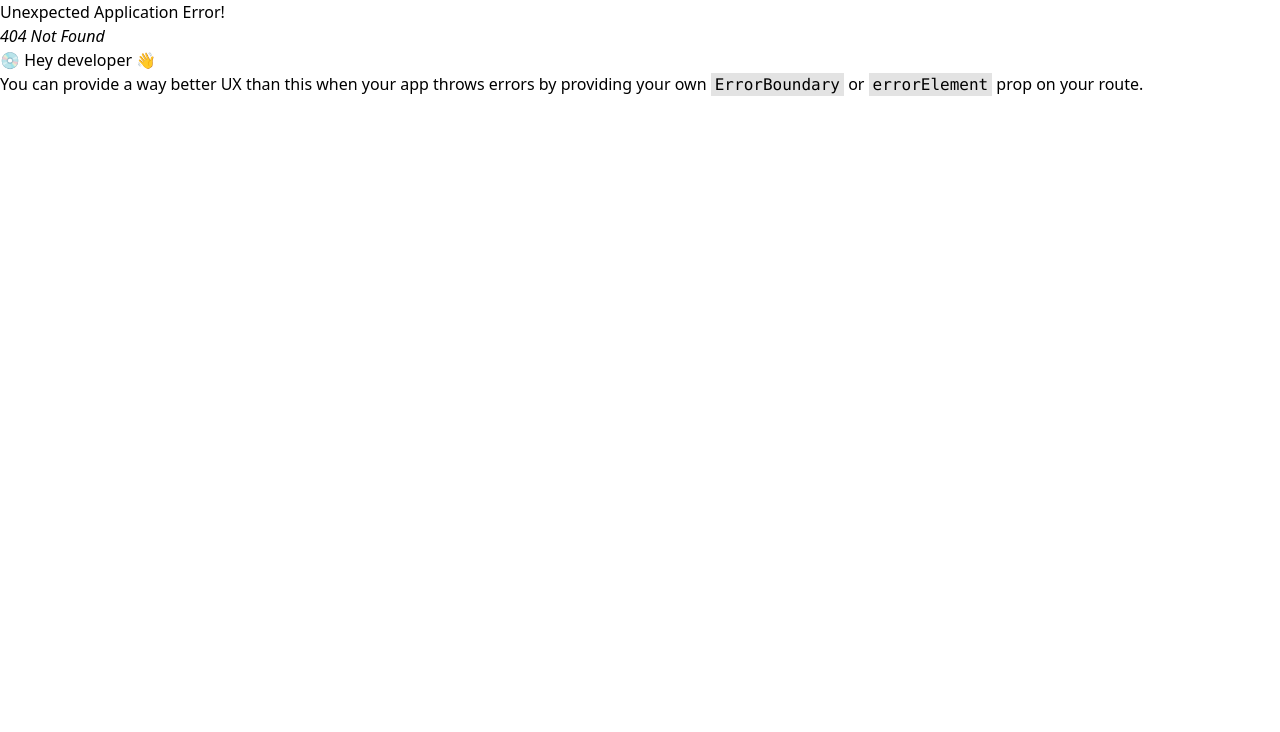
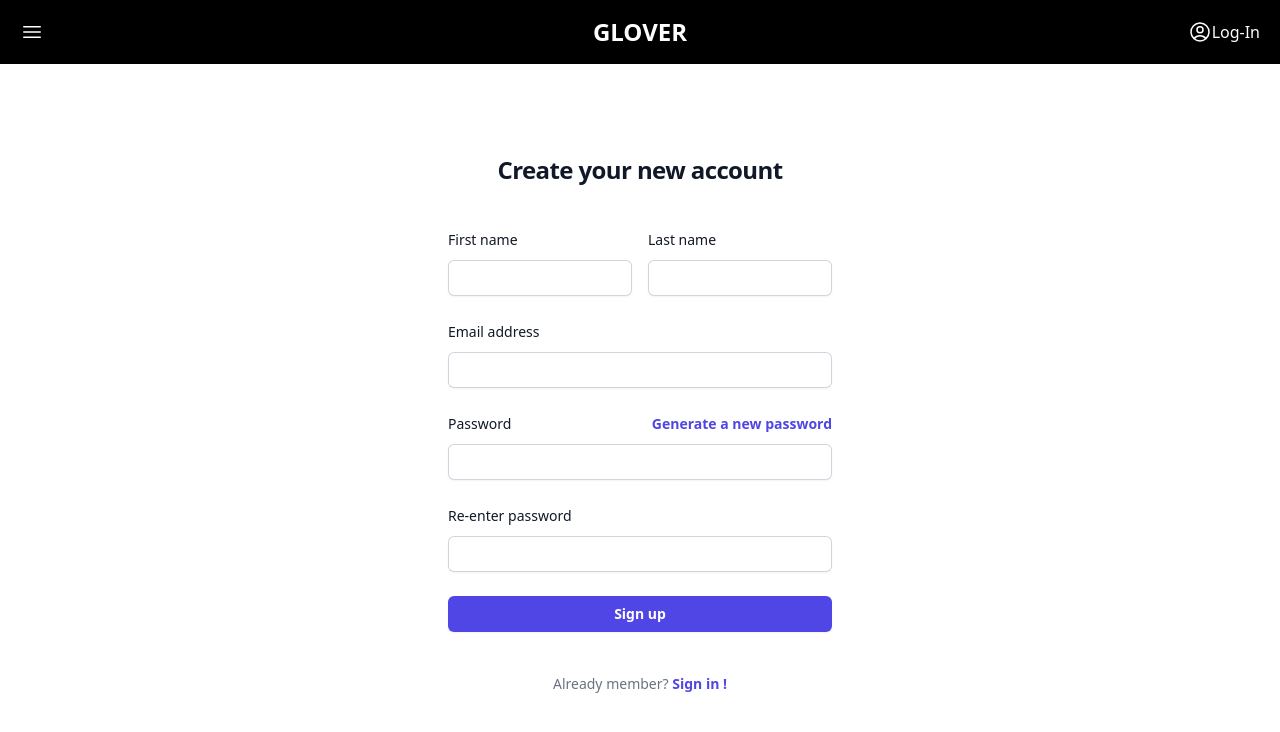
Before and after one commit to initum-fr/e-commerce, a React (Vite) app in the folder frontend/: page /register in a window 1280 px wide. Before the commit this address had no page. Shown: the top 732 px of the page. Built offline with nearby package versions, Linux system fonts and the light colour scheme; a web font is replaced by a local one.

Commit message:
feat: register page connected to the api

```diff
--- a/frontend/src/main.jsx
+++ b/frontend/src/main.jsx
@@ -14,6 +14,7 @@ import Home from './pages/Home';
 import Shop from './pages/Shop';
 import Root from './routes/root';
 import Login from './pages/Login';
+import Register from './pages/Register';
 
 const router = createBrowserRouter(
   createRoutesFromElements(
@@ -25,6 +26,7 @@ const router = createBrowserRouter(
       <Route path="home" element={<Home />} />
       <Route path="shop" element={<Shop />} />
       <Route path="login" element={<Login />} />
+      <Route path="register" element={<Register />} />
     </Route>
   )
 );
--- /dev/null
+++ b/frontend/src/pages/Register/index.jsx
@@ -0,0 +1,171 @@
+import axios from "axios";
+import { useState } from "react";
+import { Link, useNavigate } from "react-router-dom";
+
+export default function Register() {
+    const [password, setPassword] = useState('');
+    const [repassword, setRepassword] = useState('');
+    const navigate = useNavigate();
+    const onRegister = (event) => {
+        event.preventDefault();
+        const formData = new FormData(event.target);
+        const userData = Object.fromEntries(formData);
+        axios.post('http://localhost:8000/auth/register', userData)
+            .then((response) => {
+                if (response.status == 201) {
+                    navigate('/login', { replace: true });
+                }
+            })
+            .catch((err) => {
+                switch (err.response.status) {
+                    case 400:
+                        document.getElementById('alert-span').innerHTML = `<p class="text-center text-red-500 text-xs font-bold">All fields are required!</p>`;
+                        break;
+                    case 409:
+                        document.getElementById('alert-span').innerHTML = `<p class="text-center text-red-500 text-xs font-bold">User already exists!</p>`;
+                        break;
+                    default:
+                        document.getElementById('alert-span').innerHTML = `<p class="text-center text-red-500 text-xs font-bold">An error occurred. Please try again later.</p>`;
+                        break;
+                }
+            });
+    }
+    const genPassword = (event) => {
+        event.preventDefault();
+        const generatedPassword = `${Math.random().toString(36).slice(-8)}-${Math.random().toString(36).slice(-8)}-${Math.random().toString(36).slice(-8)}`;
+        document.getElementById('password').type = 'text';
+        document.getElementById('repassword').type = 'text';
+        setPassword(generatedPassword)
+        setRepassword(generatedPassword)
+    }
+    return (
+        <>
+            <div className="flex min-h-full flex-1 flex-col justify-center px-6 py-12 lg:px-8">
+                <div className="sm:mx-auto sm:w-full sm:max-w-sm">
+                    {/* <img
+                        className="mx-auto h-10 w-auto"
+                        src="https://tailwindui.com/img/logos/mark.svg?color=indigo&shade=600"
+                        alt="Your Company"
+                    /> */}
+                    <h2 className="mt-10 text-center text-2xl font-bold leading-9 tracking-tight text-gray-900">
+                        Create your new account
+                    </h2>
+                </div>
+
+                <div className="mt-10 sm:mx-auto sm:w-full sm:max-w-sm">
+                    <form className="space-y-6" action="#" method="POST" onSubmit={e => onRegister(e)}>
+                        <div className="flex flex-row gap-4">
+                            <div>
+                                <label htmlFor="fistname" className="block text-sm font-medium leading-6 text-gray-900">
+                                    First name
+                                </label>
+                                <div className="mt-2">
+                                    <input
+                                        id="firstname"
+                                        name="firstname"
+                                        type="text"
+                                        autoComplete="firstname"
+                                        required
+                                        className="block w-full rounded-md border-0 py-1.5 px-3 text-gray-900 shadow-sm ring-1 ring-inset ring-gray-300 placeholder:text-gray-400 focus:ring-2 focus:ring-inset focus:ring-indigo-600 sm:text-sm sm:leading-6"
+                                    />
+                                </div>
+                            </div>
+                            <div>
+                                <label htmlFor="lastname" className="block text-sm font-medium leading-6 text-gray-900">
+                                    Last name
+                                </label>
+                                <div className="mt-2">
+                                    <input
+                                        id="lastname"
+                                        name="lastname"
+                                        type="text"
+                                        autoComplete="lastname"
+                                        required
+                                        className="block w-full rounded-md border-0 py-1.5 px-3 text-gray-900 shadow-sm ring-1 ring-inset ring-gray-300 placeholder:text-gray-400 focus:ring-2 focus:ring-inset focus:ring-indigo-600 sm:text-sm sm:leading-6"
+                                    />
+                                </div>
+                            </div>
+                        </div>
+                        <div>
+                            <label htmlFor="email" className="block text-sm font-medium leading-6 text-gray-900">
+                                Email address
+                            </label>
+                            <div className="mt-2">
+                                <input
+                                    id="email"
+                                    name="email"
+                                    type="email"
+                                    autoComplete="email"
+                                    required
+                                    className="block w-full rounded-md border-0 py-1.5 px-3 text-gray-900 shadow-sm ring-1 ring-inset ring-gray-300 placeholder:text-gray-400 focus:ring-2 focus:ring-inset focus:ring-indigo-600 sm:text-sm sm:leading-6"
+                                />
+                            </div>
+                        </div>
+
+                        <div>
+                            <div className="flex items-center justify-between">
+                                <label htmlFor="password" className="block text-sm font-medium leading-6 text-gray-900">
+                                    Password
+                                </label>
+                                <div className="text-sm">
+                                    <a href="" onClick={e => genPassword(e)} className="font-semibold text-indigo-600 hover:text-indigo-500">
+                                        Generate a new password
+                                    </a>
+                                </div>
+                            </div>
+                            <div className="mt-2">
+                                <input
+                                    value={password}
+                                    onChange={e => setPassword(e.target.value)}
+                                    id="password"
+                                    name="password"
+                                    type="password"
+                                    autoComplete="password"
+                                    required
+                                    className="block w-full rounded-md border-0 py-1.5 px-3 text-gray-900 shadow-sm ring-1 ring-inset ring-gray-300 placeholder:text-gray-400 focus:ring-2 focus:ring-inset focus:ring-indigo-600 sm:text-sm sm:leading-6"
+                                />
+                            </div>
+                        </div>
+                        <div>
+                            <div>
+                                <label htmlFor="repassword" className="block text-sm font-medium leading-6 text-gray-900">
+                                    Re-enter password
+                                </label>
+                            </div>
+                            <div className="mt-2">
+                                <input
+                                    value={repassword}
+                                    onChange={e => setRepassword(e.target.value)}
+                                    id="repassword"
+                                    name="repassword"
+                                    type="password"
+                                    autoComplete="repassword"
+                                    required
+                                    className="block w-full rounded-md border-0 py-1.5 px-3 text-gray-900 shadow-sm ring-1 ring-inset ring-gray-300 placeholder:text-gray-400 focus:ring-2 focus:ring-inset focus:ring-indigo-600 sm:text-sm sm:leading-6"
+                                />
+                            </div>
+                        </div>
+                        <div>
+                            <p id="alert-span" className="text-center text-red-500 text-xs font-bold"></p>
+                        </div>
+                        <div>
+                            <button
+                                type="submit"
+                                className="flex w-full justify-center rounded-md bg-indigo-600 px-3 py-1.5 text-sm font-semibold leading-6 text-white shadow-sm hover:bg-indigo-500 focus-visible:outline focus-visible:outline-2 focus-visible:outline-offset-2 focus-visible:outline-indigo-600"
+                            >
+                                Sign up
+                            </button>
+                        </div>
+                    </form>
+
+                    <p className="mt-10 text-center text-sm text-gray-500">
+                        Already member?{' '}
+                        <Link to="/login" className="font-semibold leading-6 text-indigo-600 hover:text-indigo-500">
+                            Sign in !
+                        </Link>
+                    </p>
+                </div >
+            </div >
+        </>
+    )
+}
```
